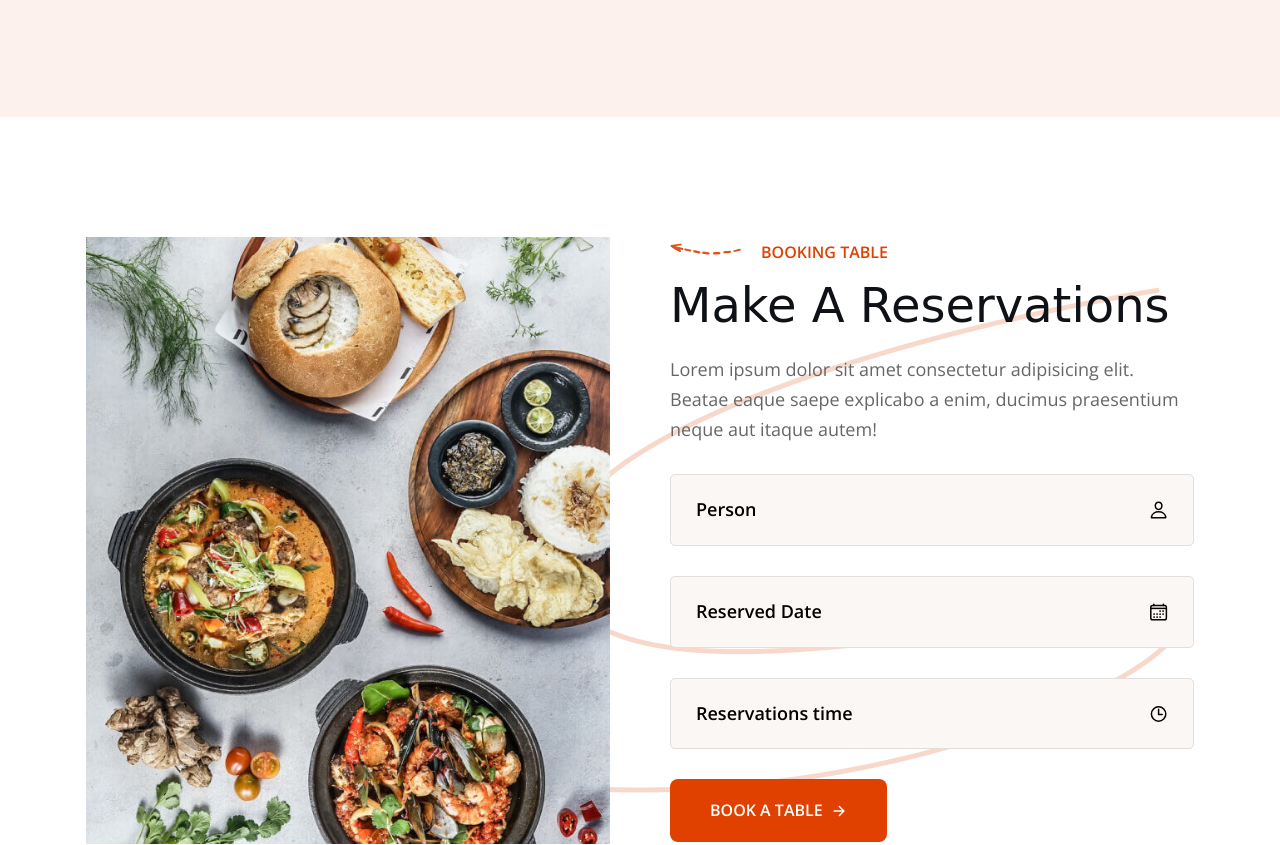
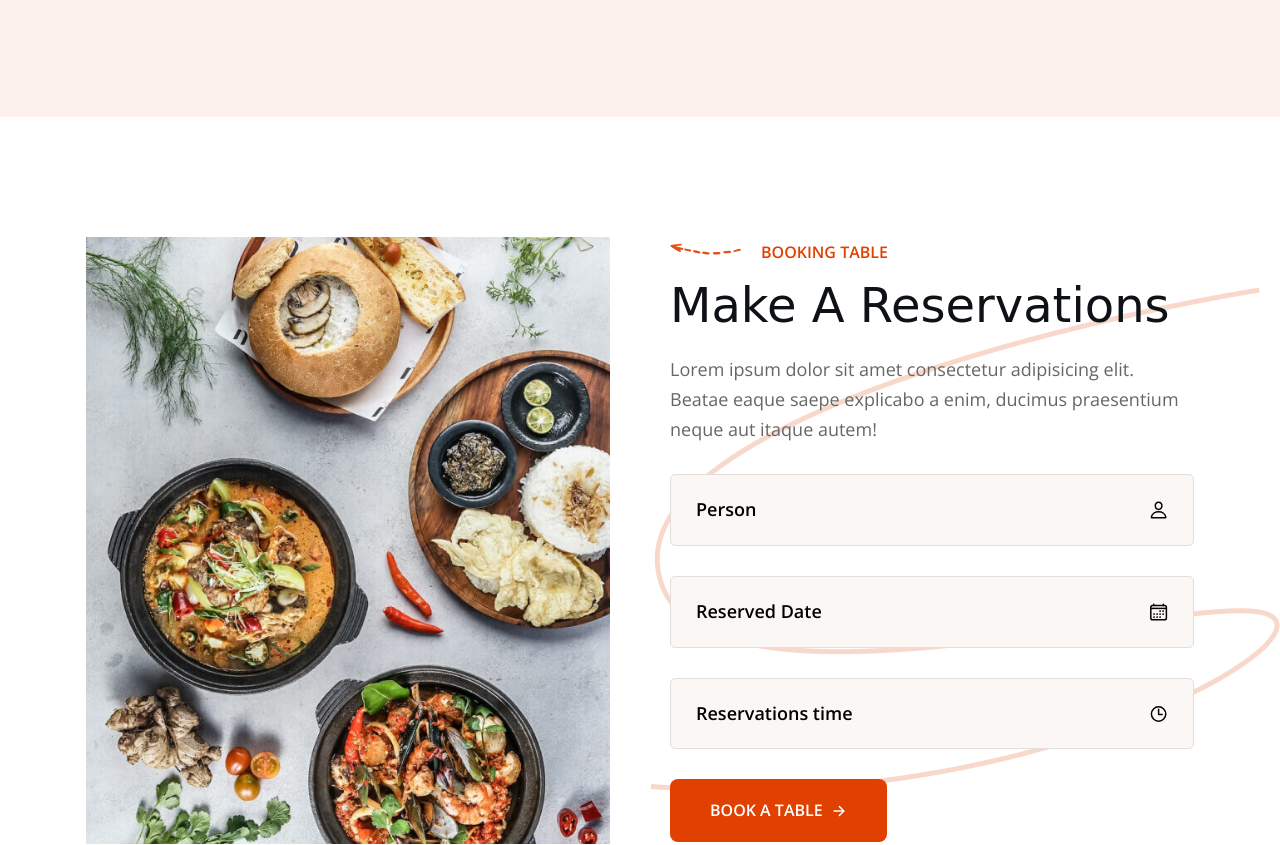
Before and after one commit to okabhishek88/fastfood-website, a plain HTML site: page index.html in a window 1280 px wide. Shown: the part 3313-4158 px from the top of the page. Drawn offline with nearby package versions, Linux system fonts and the light colour scheme; a web font is replaced by a local one.

Commit message:
fastfood3

```diff
--- a/assets/css/style.css
+++ b/assets/css/style.css
@@ -993,7 +993,7 @@ footer {
   .reservation .shape {
     display: block;
     position: absolute;
-    right: 100px;
+    right: 0px;
     z-index: -1;
     opacity: 0.2;
   }
```
